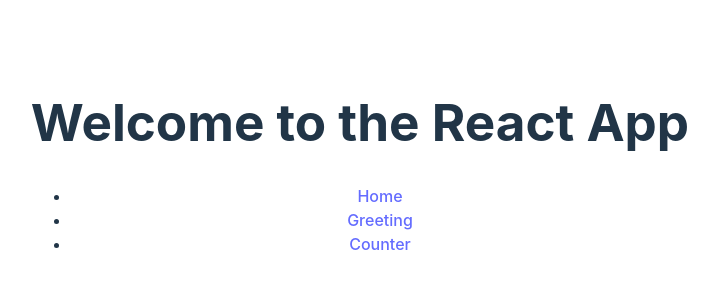
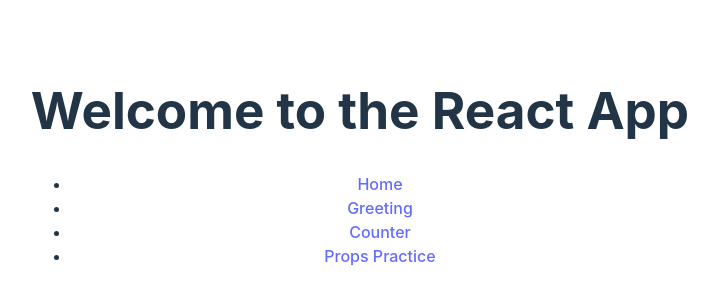
Before and after one commit to TanmayKolase/React, a React (Vite) app in the folder app/: page / in a window 1280 px wide. Shown: the part 234-534 px from the top of the page, without its empty margins (280-998 px from the left). Built offline with nearby package versions, Linux system fonts and the light colour scheme.

Commit message:
Add Props Practice route in App

```diff
--- a/app/src/App.jsx
+++ b/app/src/App.jsx
@@ -7,6 +7,7 @@
 import "./App.css";
 import Greeting from "./components/Greeting";
 import Counter from "./components/Counter";
+import Parent from "./components/propsPractice/Parent";
 
 function App() {
   return (
@@ -25,12 +26,16 @@
               <li>
                 <NavLink to="/counter">Counter</NavLink>
               </li>
+              <li>
+                <NavLink to="/propsPractice">Props Practice</NavLink>
+              </li>
             </ul>
           </nav>
 
           <Routes>
             <Route path="/greeting" element={<Greeting name="Tanmay" />} />
             <Route path="/counter" element={<Counter />} />
+            <Route path="/propsPractice" element={<Parent />} />
           </Routes>
         </div>
       </Router>
```
